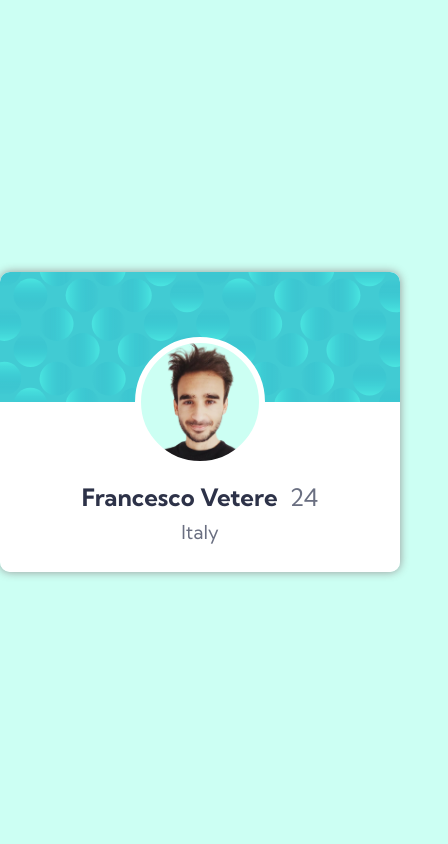
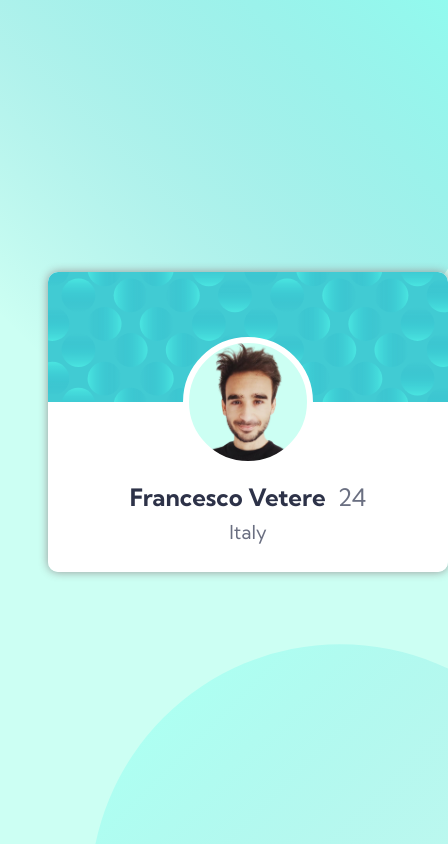
Before and after one commit to francescovetere/flipping-profile-card, a plain HTML site: page index.html in a window 390 px wide. Shown: the whole page, 448 px wide, since content can reach past the window. Drawn offline with Linux system fonts and the light colour scheme.

Commit message:
Updated body background, added a padding-inline to .card in order to force mobile overflow-x

```diff
--- a/style.css
+++ b/style.css
@@ -31,7 +31,13 @@ body {
   place-items: center;
 
   min-height: 100vh;
+
   background-color: var(--clr-light-cyan);
+  background-image: url(images/bg-pattern-top.svg),
+    url(images/bg-pattern-bottom.svg);
+  background-repeat: no-repeat, no-repeat;
+  background-size: 600px, 500px;
+  background-position: top -200px left -100px, bottom -300px right -200px;
 
   font-family: var(--ff-primary);
   font-weight: var(--fw-400);
@@ -39,6 +45,7 @@ body {
 
 .card {
   width: 400px;
+  margin-inline: 3em;
   aspect-ratio: 4 / 3;
   background-color: transparent;
 
```
